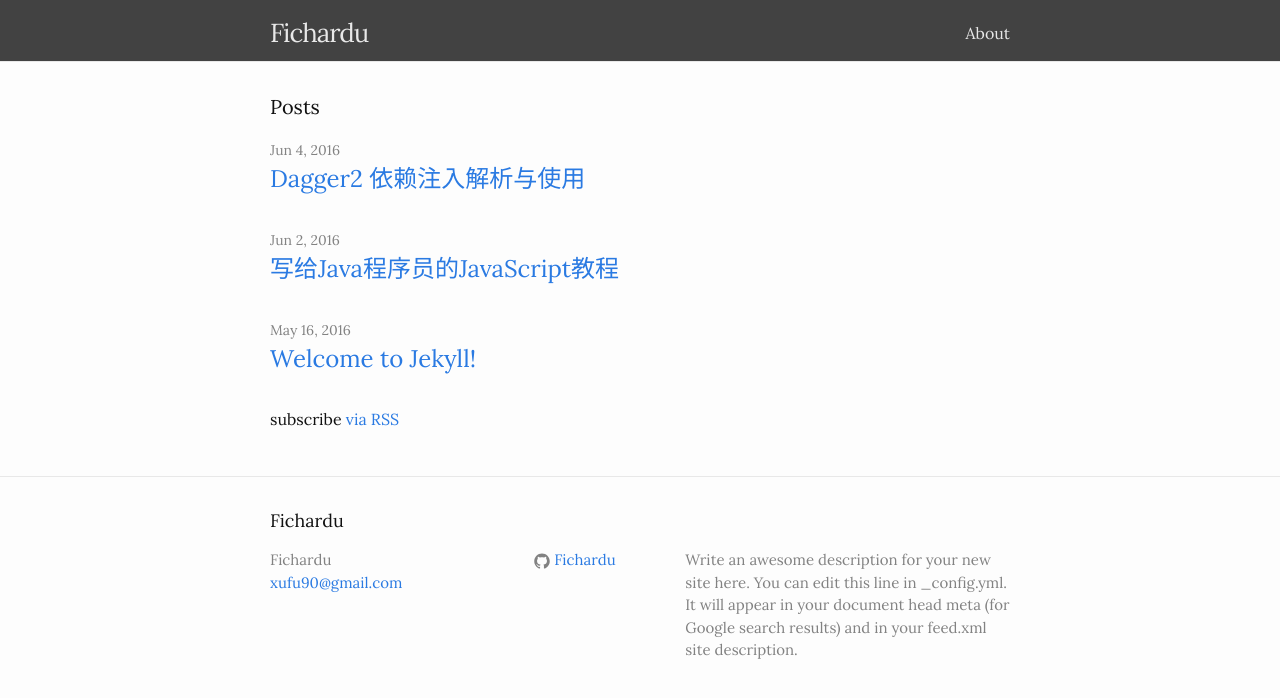
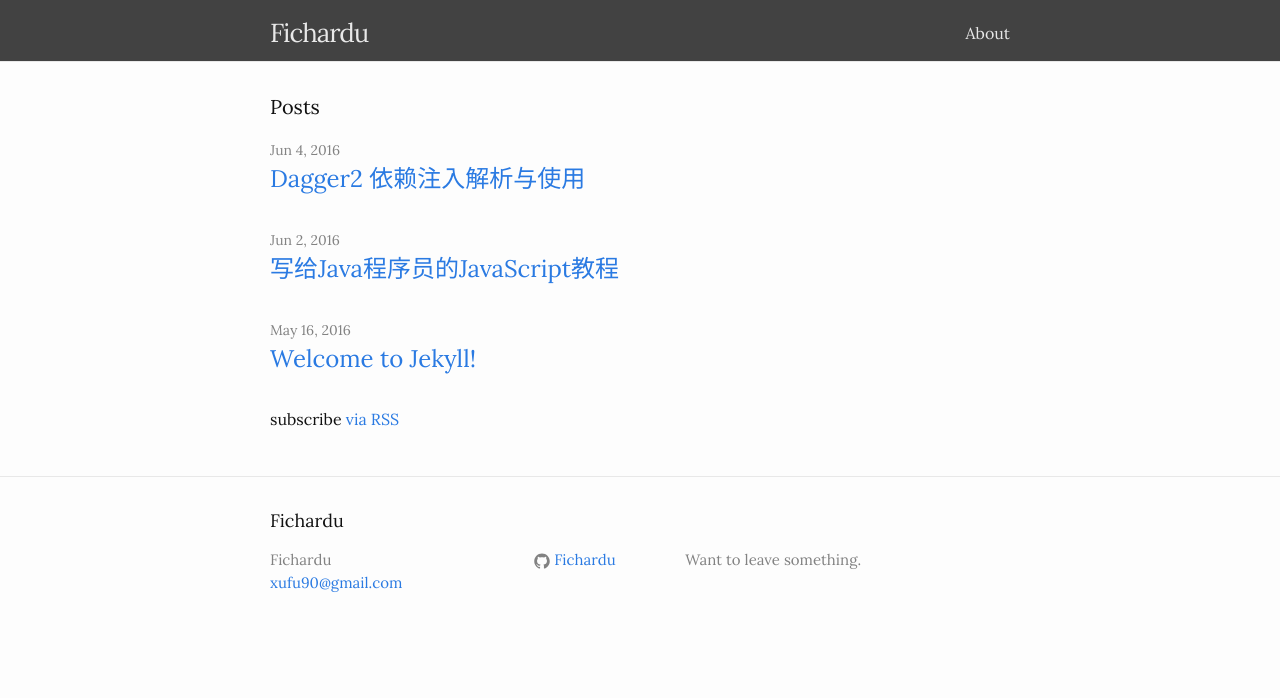
Before and after one commit to Fichardu/fichardu.github.io, a Jekyll site: the page built from index.html, in a window 1280 px wide. Shown: the top 698 px of the page. Built offline with Jekyll 4.4.1, drawn with Linux system fonts in a browser that asks for light colours.

Commit message:
add google analyse

```diff
--- a/_config.yml
+++ b/_config.yml
@@ -9,12 +9,13 @@
 title: Fichardu
 email: xufu90@gmail.com
 description: > # this means to ignore newlines until "baseurl:"
-  Write an awesome description for your new site here. You can edit this
-  line in _config.yml. It will appear in your document head meta (for
-  Google search results) and in your feed.xml site description.
+  Want to leave something.
 baseurl: "" # the subpath of your site, e.g. /blog
 url: "https://fichardu.github.io" # the base hostname & protocol for your site
 github_username:  Fichardu
 
 # Build settings
 markdown: kramdown
+
+# Google services
+google_analytics: UA-79244019-1
--- a/_includes/head.html
+++ b/_includes/head.html
@@ -9,4 +9,9 @@
   <link rel="stylesheet" href="{{ "/css/main.css" | prepend: site.baseurl }}">
   <link rel="canonical" href="{{ page.url | replace:'index.html','' | prepend: site.baseurl | prepend: site.url }}">
   <link rel="alternate" type="application/rss+xml" title="{{ site.title }}" href="{{ "/feed.xml" | prepend: site.baseurl | prepend: site.url }}">
+
+  {% if jekyll.environment == 'production' %}
+  {% include analytics.html %}
+  {% endif %}
+
 </head>
```
Also changed, not shown: _includes/analytics.html (added, +10 -0 lines).
